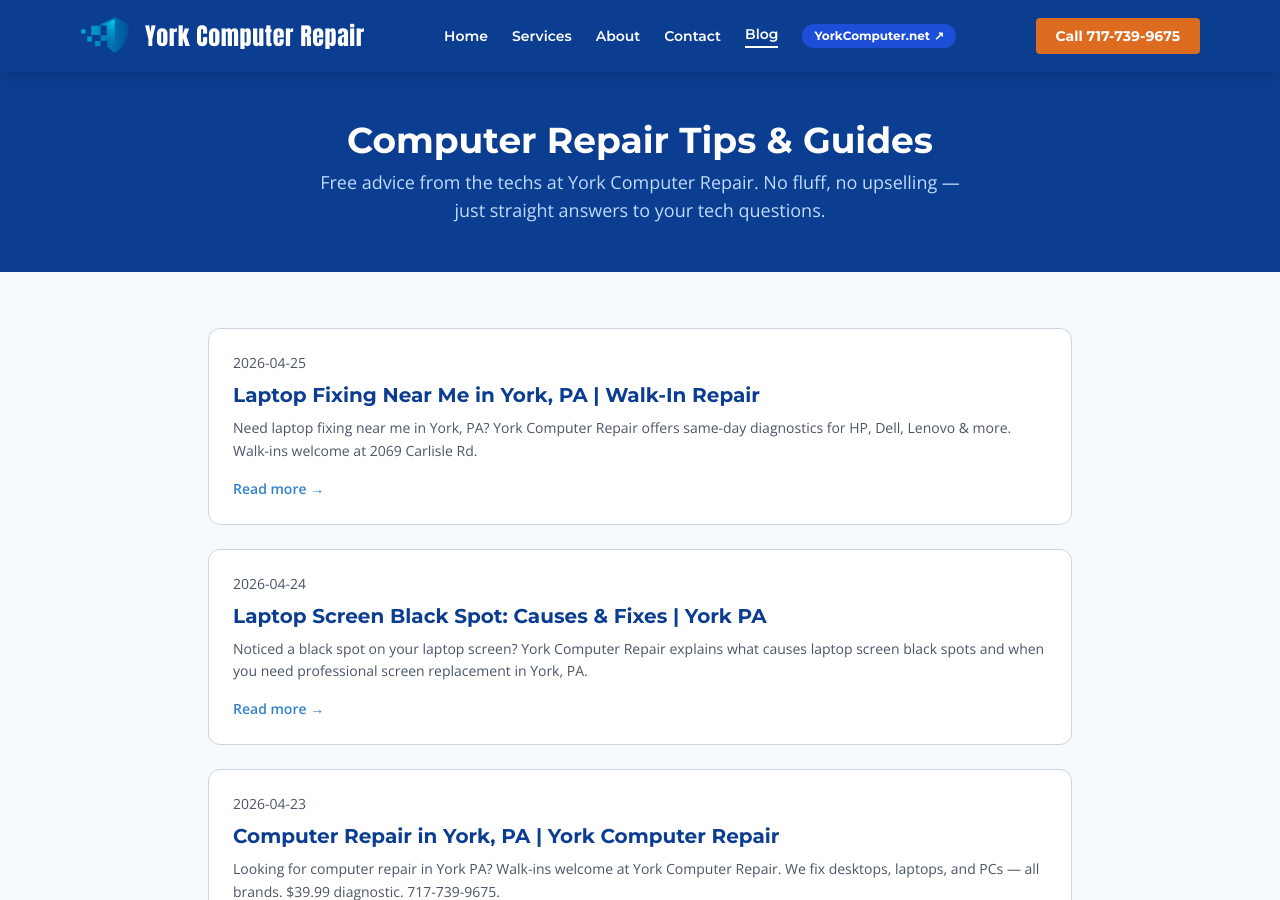
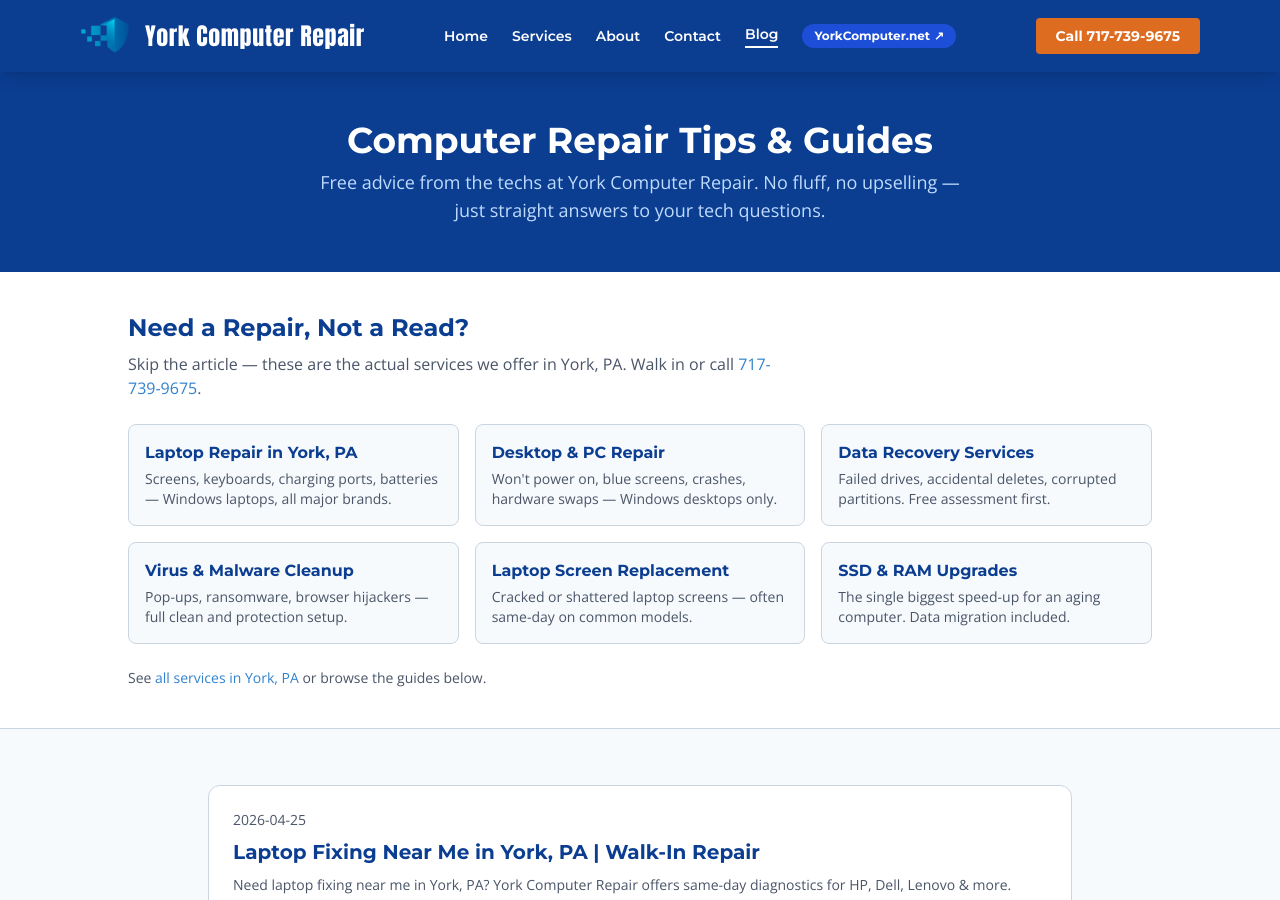
Before and after one commit to oak8513/ycr-site, a Jekyll site: the page built from blog/index.html, in a window 1280 px wide and 900 px high. Built offline with Jekyll 4.4.1, drawn with Linux system fonts in a browser that asks for light colours; nearby versions of some CDN libraries; a script that is not in the unit is left out.

Commit message:
Wire /services/* pages into nav, blog index, services hub
- blog/index.html: add Featured Services section above the post list
  linking to all 6 /services/* pages with varied anchor text
- services.html: add /blog/ supporting links alongside the canonical
  /services/<slug>.html link in 5 service blocks
- sitemap.xml: include the previously uncommitted SSD/RAM upgrades URL

Co-Authored-By: Claude Opus 4.7 (1M context) <noreply@anthropic.com>

```diff
--- a/blog/index.html
+++ b/blog/index.html
@@ -11,6 +11,41 @@ og_description: "Tech tips and computer repair guides from your local York, PA r
   <section class="bg-ycr-blue text-white py-12 px-4 text-center">
     <h1 class="font-heading font-bold text-4xl mb-2">Computer Repair Tips &amp; Guides</h1>
     <p class="text-blue-200 text-lg max-w-2xl mx-auto">Free advice from the techs at York Computer Repair. No fluff, no upselling — just straight answers to your tech questions.</p>
+  </section>
+
+  <!-- FEATURED SERVICES -->
+  <section class="bg-white border-b border-ycr-gray py-10 px-4">
+    <div class="max-w-5xl mx-auto">
+      <h2 class="font-heading font-bold text-2xl text-ycr-blue mb-2">Need a Repair, Not a Read?</h2>
+      <p class="text-ycr-steel mb-6 max-w-2xl">Skip the article — these are the actual services we offer in York, PA. Walk in or call <a href="tel:7177399675" class="text-ycr-signal hover:underline">717-739-9675</a>.</p>
+      <div class="grid sm:grid-cols-2 lg:grid-cols-3 gap-4">
+        <a href="/services/laptop-repair.html" class="block bg-ycr-white border border-ycr-gray rounded-lg p-4 hover:border-ycr-signal hover:shadow transition">
+          <div class="font-heading font-bold text-ycr-blue mb-1">Laptop Repair in York, PA</div>
+          <div class="text-sm text-ycr-steel">Screens, keyboards, charging ports, batteries — Windows laptops, all major brands.</div>
+        </a>
+        <a href="/services/desktop-repair.html" class="block bg-ycr-white border border-ycr-gray rounded-lg p-4 hover:border-ycr-signal hover:shadow transition">
+          <div class="font-heading font-bold text-ycr-blue mb-1">Desktop &amp; PC Repair</div>
+          <div class="text-sm text-ycr-steel">Won't power on, blue screens, crashes, hardware swaps — Windows desktops only.</div>
+        </a>
+        <a href="/services/data-recovery.html" class="block bg-ycr-white border border-ycr-gray rounded-lg p-4 hover:border-ycr-signal hover:shadow transition">
+          <div class="font-heading font-bold text-ycr-blue mb-1">Data Recovery Services</div>
+          <div class="text-sm text-ycr-steel">Failed drives, accidental deletes, corrupted partitions. Free assessment first.</div>
+        </a>
+        <a href="/services/virus-removal.html" class="block bg-ycr-white border border-ycr-gray rounded-lg p-4 hover:border-ycr-signal hover:shadow transition">
+          <div class="font-heading font-bold text-ycr-blue mb-1">Virus &amp; Malware Cleanup</div>
+          <div class="text-sm text-ycr-steel">Pop-ups, ransomware, browser hijackers — full clean and protection setup.</div>
+        </a>
+        <a href="/services/screen-replacement.html" class="block bg-ycr-white border border-ycr-gray rounded-lg p-4 hover:border-ycr-signal hover:shadow transition">
+          <div class="font-heading font-bold text-ycr-blue mb-1">Laptop Screen Replacement</div>
+          <div class="text-sm text-ycr-steel">Cracked or shattered laptop screens — often same-day on common models.</div>
+        </a>
+        <a href="/services/ssd-ram-upgrades.html" class="block bg-ycr-white border border-ycr-gray rounded-lg p-4 hover:border-ycr-signal hover:shadow transition">
+          <div class="font-heading font-bold text-ycr-blue mb-1">SSD &amp; RAM Upgrades</div>
+          <div class="text-sm text-ycr-steel">The single biggest speed-up for an aging computer. Data migration included.</div>
+        </a>
+      </div>
+      <p class="text-sm text-ycr-steel mt-6">See <a href="/services.html" class="text-ycr-signal hover:underline">all services in York, PA</a> or browse the guides below.</p>
+    </div>
   </section>
 
   <!-- BLOG LISTING -->
--- a/sitemap.xml
+++ b/sitemap.xml
@@ -37,6 +37,12 @@
   </url>
   <url>
     <loc>https://yorkcomputerrepair.com/services/screen-replacement.html</loc>
+    <lastmod>2026-04-25</lastmod>
+    <changefreq>monthly</changefreq>
+    <priority>0.95</priority>
+  </url>
+  <url>
+    <loc>https://yorkcomputerrepair.com/services/ssd-ram-upgrades.html</loc>
     <lastmod>2026-04-25</lastmod>
     <changefreq>monthly</changefreq>
     <priority>0.95</priority>
```
Also changed, not shown: services.html (+20 -5 lines).
